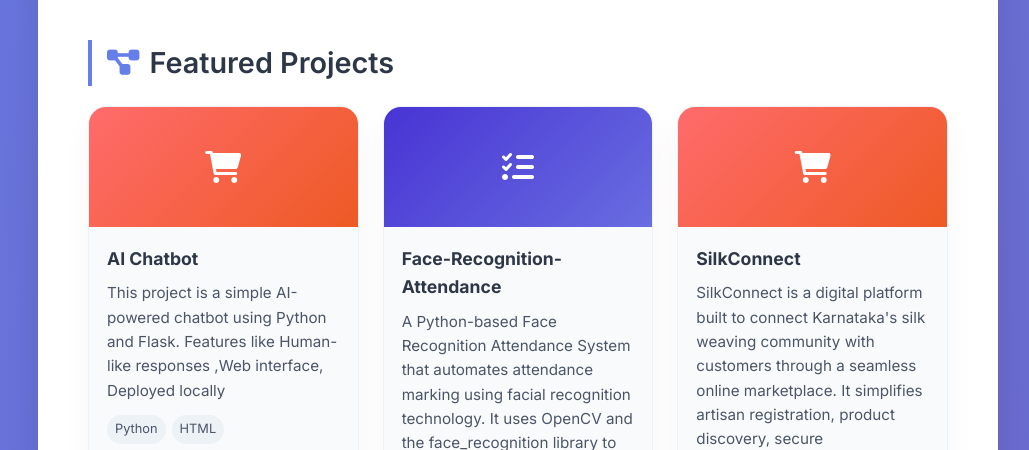
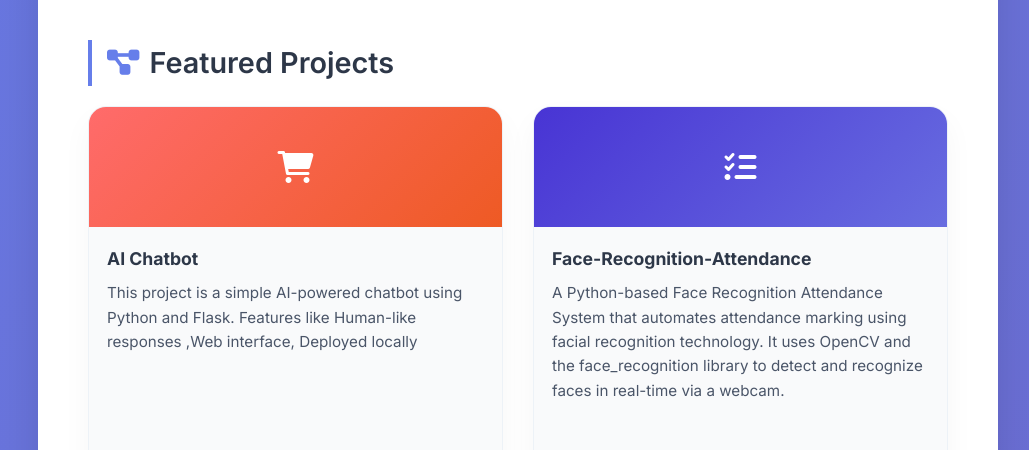
Before and after one commit to ManasaMSwamy/ManasaMSwamy.github.io, a website built with Vite: page index.html in a window 1280 px wide. Shown: the part 1268-1718 px from the top of the page, without its empty margins (122-1151 px from the left). Built offline with nearby package versions, Linux system fonts and the light colour scheme.

Commit message:
Updated portfolio achievements

```diff
--- a/style.css
+++ b/style.css
@@ -281,8 +281,9 @@ h2 i {
 /* Projects */
 .projects-grid {
     display: grid;
-    grid-template-columns: repeat(auto-fit, minmax(260px, 1fr));
-    gap: 24px;
+    grid-template-columns: repeat(2, 1fr);
+    gap: 30px;
+    align-items: stretch;
 }
 
 .project-card {
@@ -292,8 +293,11 @@ h2 i {
     border: 1px solid #edf2f7;
     display: flex;
     flex-direction: column;
-    box-shadow: 0 14px 30px rgba(0, 0, 0, 0.04);
-    transition: transform 0.22s ease, box-shadow 0.22s ease, border 0.22s ease;
+    min-height: 620px;
+    box-shadow: 0 14px 30px rgba(0,0,0,0.04);
+    transition: transform 0.22s ease,
+                box-shadow 0.22s ease,
+                border 0.22s ease;
 }
 
 .project-card:hover {
@@ -324,7 +328,10 @@ h2 i {
 }
 
 .project-content {
-    padding: 18px 18px 16px;
+    padding: 18px;
+    display: flex;
+    flex-direction: column;
+    flex: 1;
 }
 
 .project-content h3 {
@@ -337,6 +344,7 @@ h2 i {
     font-size: 0.95rem;
     color: #4a5568;
     margin-bottom: 12px;
+    flex: 1;
 }
 
 .project-tech {
@@ -357,6 +365,7 @@ h2 i {
 .project-links {
     display: flex;
     gap: 10px;
+    margin-top: auto;
 }
 
 .project-link {
```
